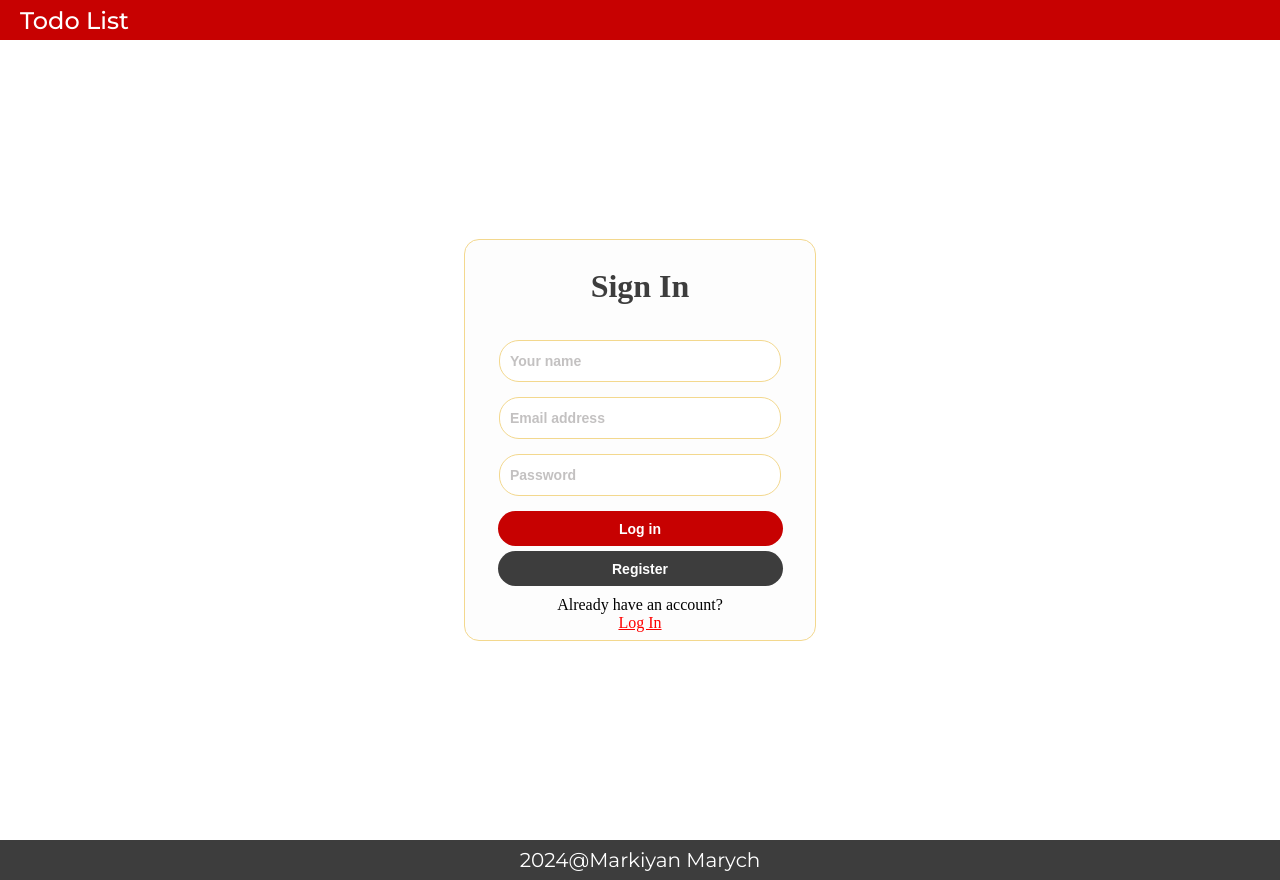
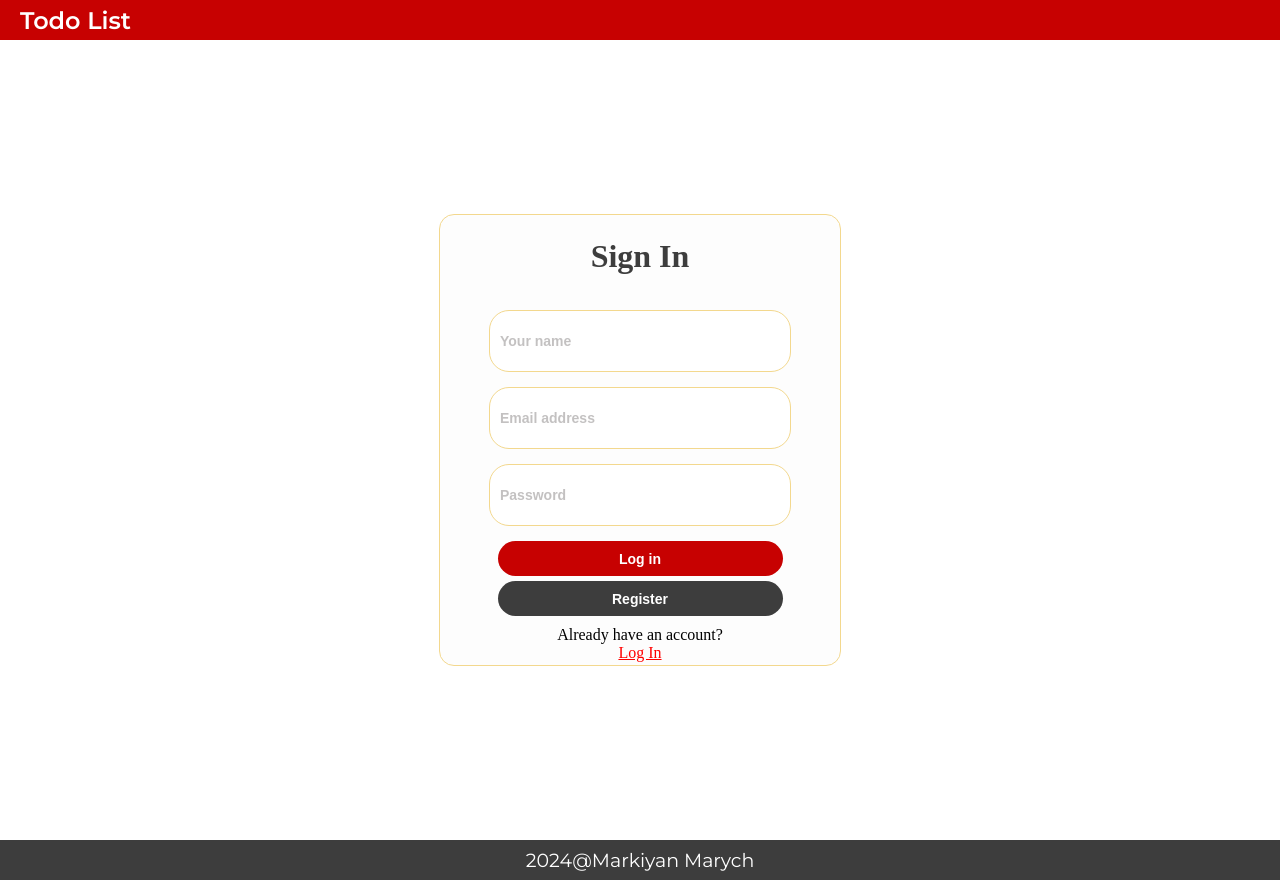
Before and after one commit to MarkiMark01/todo-redux-async, a React (Create React App) app: page /#/register in a window 1280 px wide. Built offline with nearby package versions, Linux system fonts and the light colour scheme; no server answers; a web font is replaced by a local one.

Commit message:
create header, footer, login scss

```diff
--- a/src/components/pages/Footer.jsx
+++ b/src/components/pages/Footer.jsx
@@ -3,7 +3,7 @@ import styles from "../shared/styles/styles.module.scss";
 const Footer = () => {
   return (
     <footer className={styles.footer}>
-      <span>2024@Markiyan Marych</span>
+      <span className={styles.footer__text}>2024@Markiyan Marych</span>
     </footer>
   );
 };
--- a/src/components/pages/Header.jsx
+++ b/src/components/pages/Header.jsx
@@ -19,11 +19,11 @@ const Header = () => {
   return (
     <header>
       <section className={styles.header}>
-        <span>Todo List</span>
+        <span className={styles.header__title}>Todo List</span>
         {isLogin ? (
-          <section className={styles.logout}>
-            <span>{name}</span>
-            <button onClick={onLogout} className={styles.logout__btn}>
+          <section className={styles.header__logout}>
+            <span className={styles.header__logout_name}>{name}</span>
+            <button onClick={onLogout} className={styles.header__logout_btn}>
               Log out
             </button>
           </section>
--- a/src/components/pages/login/Login.module.scss
+++ b/src/components/pages/login/Login.module.scss
@@ -15,8 +15,8 @@
   .login__container2 {
     @extend %flex-center;
     flex-direction: column;
-    width: 350px;
-    height: 400px;
+    width: 400px;
+    height: 450px;
     background-color: #fdfdfd;
     border-radius: 15px;
     border: 1px solid $color-gold;
@@ -40,8 +40,8 @@
 
     .login__log {
       text-align: start;
-      height: 20px;
-      width: 260px;
+      height: 40px;
+      width: 280px;
       font-size: 14px;
       font-weight: 600;
       border-radius: 20px;
@@ -77,8 +77,8 @@
     }
     .login__sign {
       text-align: start;
-      height: 20px;
-      width: 260px;
+      height: 40px;
+      width: 280px;
       font-size: 14px;
       font-weight: 600;
       border-radius: 20px;
@@ -115,8 +115,8 @@
     }
     .login__name {
       text-align: start;
-      height: 20px;
-      width: 260px;
+      height: 40px;
+      width: 280px;
       font-size: 14px;
       font-weight: 600;
       border-radius: 20px;
--- a/src/components/shared/styles/styles.module.scss
+++ b/src/components/shared/styles/styles.module.scss
@@ -15,21 +15,73 @@
   width: 100%;
   height: 40px;
   background-color: $color-red;
-}
-.header span {
+
+  .header__title {
     margin: 0 20px 0 20px;
     color: $color-white;
     font-size: 24px;
     font-family: "Montserrat", sans-serif;
+    font-weight: 600;
+    cursor: pointer;
+
+    @media (max-width: 375px) {
+      font-size: 18px;
+    }
+    @media (max-width: 375px) {
+      font-size: 15px;
       font-weight: 500;
     }
-.logout {
-  @extend %flex-sb;
+  }
+  .header__logout {
+    @extend %flex-end;
     width: 200px;
     margin-right: 20px;
+    margin-left: 5px;
+    cursor: pointer;
+
+    @media (max-width: 375px) {
+      margin-right: 10px;
     }
-.logout span {
+
+    @media (max-width: 345px) {
+      width: 185px;
+    }
+
+    .header__logout_name {
       font-size: 18px;
+      font-family: "Montserrat", sans-serif;
+      font-weight: 600;
+      color: $color-white;
+      margin-right: 5px;
+
+      @media (max-width: 375px) {
+        font-size: 14px;
+      }
+      @media (max-width: 345px) {
+        font-size: 13px;
+        font-weight: 500;
+      }
+    }
+    .header__logout_btn {
+      width: 65px;
+      height: 30px;
+      border-radius: 20px;
+      border: none;
+      font-size: 13px;
+      font-weight: 600;
+      // font-family: "Montserrat", sans-serif;
+      background-color: $color-black;
+      color: $color-white;
+      margin-left: 5px;
+      cursor: pointer;
+
+      @media (max-width: 375px) {
+        width: 50px;
+        height: 25px;
+        font-size: 10px;
+      }
+    }
+  }
 }
 
 .footer {
@@ -37,10 +89,15 @@
   width: 100%;
   height: 40px;
   background-color: $color-black;
-}
-.footer span {
+
+  .footer__text {
     color: $color-white;
-  font-size: 20px;
+    font-size: 19px;
     font-family: "Montserrat", sans-serif;
     font-weight: 400;
+
+    @media (max-width: 375px) {
+      font-size: 16px;
     }
+  }
+}
```
Lines whose indentation alone changed are shown as unchanged.
